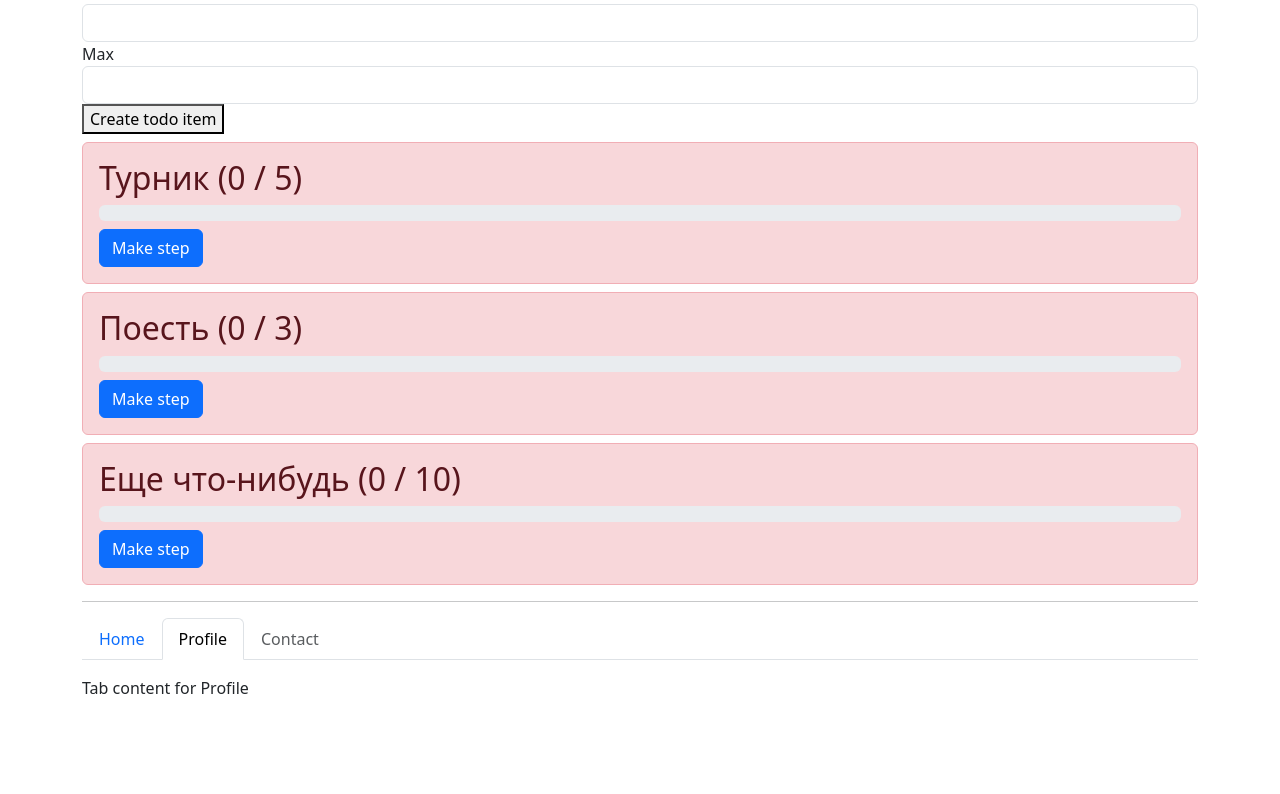
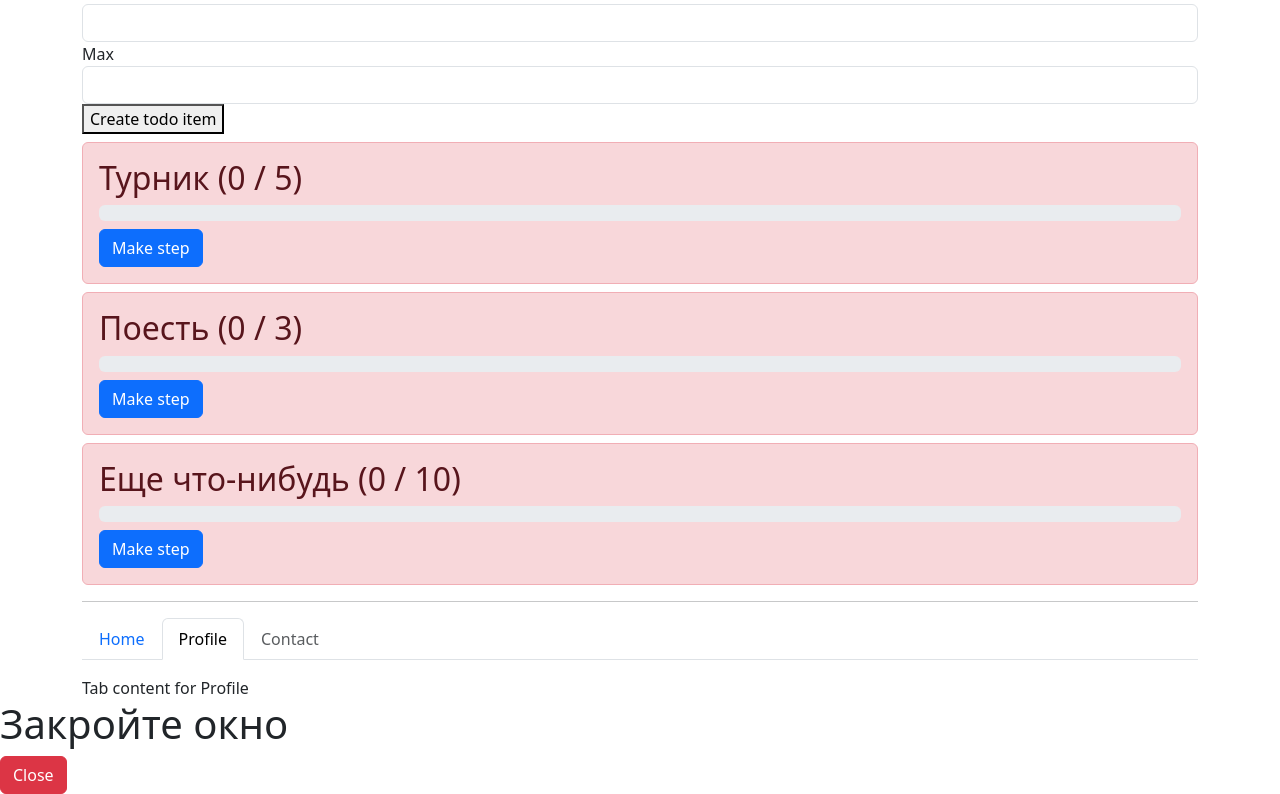
Before and after one commit to Alexey197/React_2023_HT1, a React (Vite) app: page / in a window 1280 px wide. Shown: the part 163-957 px from the top of the page. Before the commit the page ends 863 px from the top, so only its background shows below. Built offline with nearby package versions, Linux system fonts and the light colour scheme.

Commit message:
ht-3 part1

```diff
--- a/src/App.jsx
+++ b/src/App.jsx
@@ -5,6 +5,7 @@ import LazyInput from './components/LazyInput.jsx'
 import Tab from 'react-bootstrap/Tab';
 import Tabs from 'react-bootstrap/Tabs';
 import useWindowSize from './hooks/useWindowSize.jsx'
+import Modal from './components/Modal.jsx';
 
 function App() {
  const [ items, setItems ] = useState([
@@ -15,8 +16,10 @@ function App() {
 
   const [ login, setLogin ] = useState('')
 
+  const  [show, setShow ] = useState(true)
+
   let { width, height } = useWindowSize()
-  console.log(width, height);
+  // console.log(width, height);
 
   function randomId() {
    return Math.random() + ':' + Date.now()
@@ -44,7 +47,8 @@ function App() {
   //  setLogin(newLogin.replace(/\D/g, ''))
   // }
 
-  return <div className="container">
+  return <>
+    <div className="container">
     <hr/>
     <LazyInput
       value={login}
@@ -75,6 +79,8 @@ function App() {
       </Tab>
     </Tabs>
   </div>
+  <Modal title="Закройте окно" showen={show} onClose={() => setShow(false)}/>
+  </>
 }
 
 export default App
--- /dev/null
+++ b/src/components/Modal.jsx
@@ -0,0 +1,34 @@
+import { Button } from "react-bootstrap"
+import PropTypes from 'prop-types'
+import { useRef } from "react"
+import useClickOutside from "../hooks/useClickOutside"
+
+MyModal.propTypes = {
+  title: PropTypes.string.isRequired,
+  showen: PropTypes.bool.isRequired,
+  onClose: PropTypes.func.isRequired
+}
+
+export default function MyModal({ title, showen, onClose }) {
+  let root = useRef()
+  let classes = ['']
+
+  if(!showen) {
+    classes.push('d-none')
+  }
+
+  // function test() {
+  //   console.log('normal');
+  // }
+
+  useClickOutside(root, onClose)
+
+  return (
+    <div className={classes.join(' ')} ref={root}>
+      <h1>{title}</h1>
+      <Button className='btn btn-danger' onClick={onClose}>
+        Close
+      </Button>
+    </div>
+  )
+}
--- /dev/null
+++ b/src/hooks/useClickOutside.js
@@ -0,0 +1,20 @@
+import { useEffect } from "react";
+
+export default function useClickOutside(html, callback) {
+
+  function isClickOutSide(e) {
+    return html.current.contains(e.target)
+  }
+
+  function isClickHere(e) {
+
+    if(!isClickOutSide(e)) {
+      callback()
+    }
+  }
+
+  useEffect(() => {
+    window.addEventListener('click', isClickHere)
+    return () => window.removeEventListener('click', isClickHere)
+  })
+}
```
